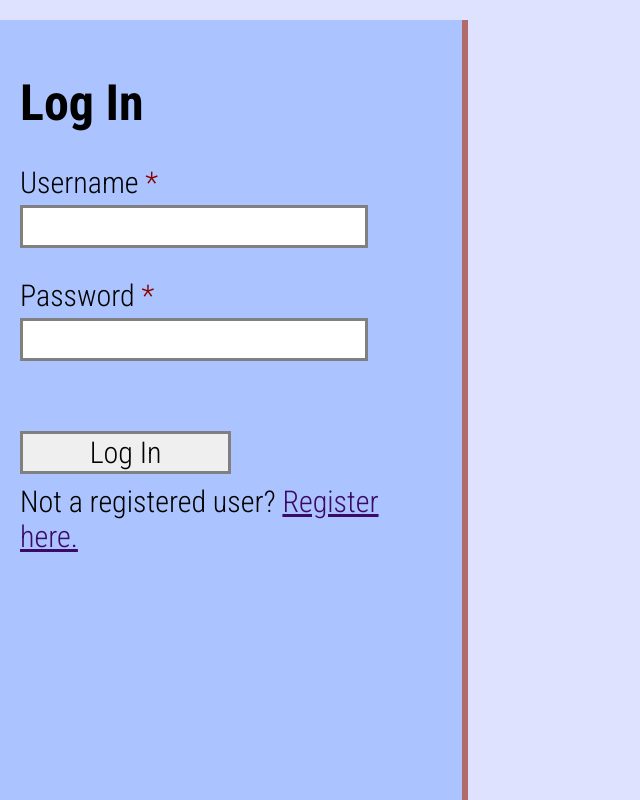
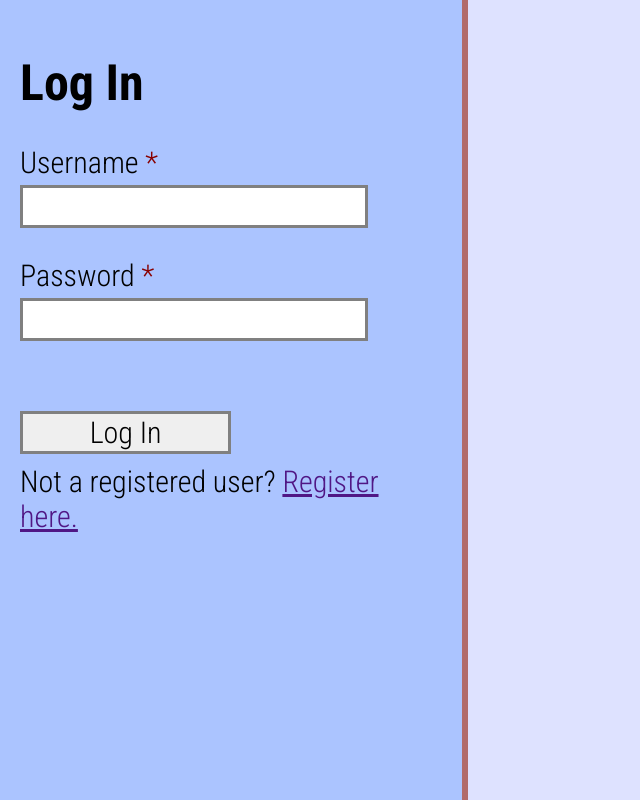
Before and after one commit to Ishq01/TeamRIID__dlup10_ichenadamczyk20_igupta10_rmui10, a Flask app: page / in a window 1280 px wide. Shown: the whole page, without its empty margins (0-640 px from the left). Run offline with Flask 2, Linux system fonts and the light colour scheme.

Commit message:
minor updates to css

```diff
--- a/app/static/styles.css
+++ b/app/static/styles.css
@@ -18,7 +18,6 @@ body {
 
 .container {
     background-color: #abc4ff;
-    margin-top: 20px;
     padding: 20px;
     flex: 1 1 auto;
 }
@@ -32,7 +31,7 @@ h1, h2 {
 }
 
 a {
-    color: #3a0a66;
+    color: #501785;
 }
 
 .title {
@@ -144,6 +143,8 @@ span.required {
     margin-left: auto;
     margin-right: auto;
     max-width: 1500px;
+    margin-top: 20px;
+
 }
 
 table {
```
